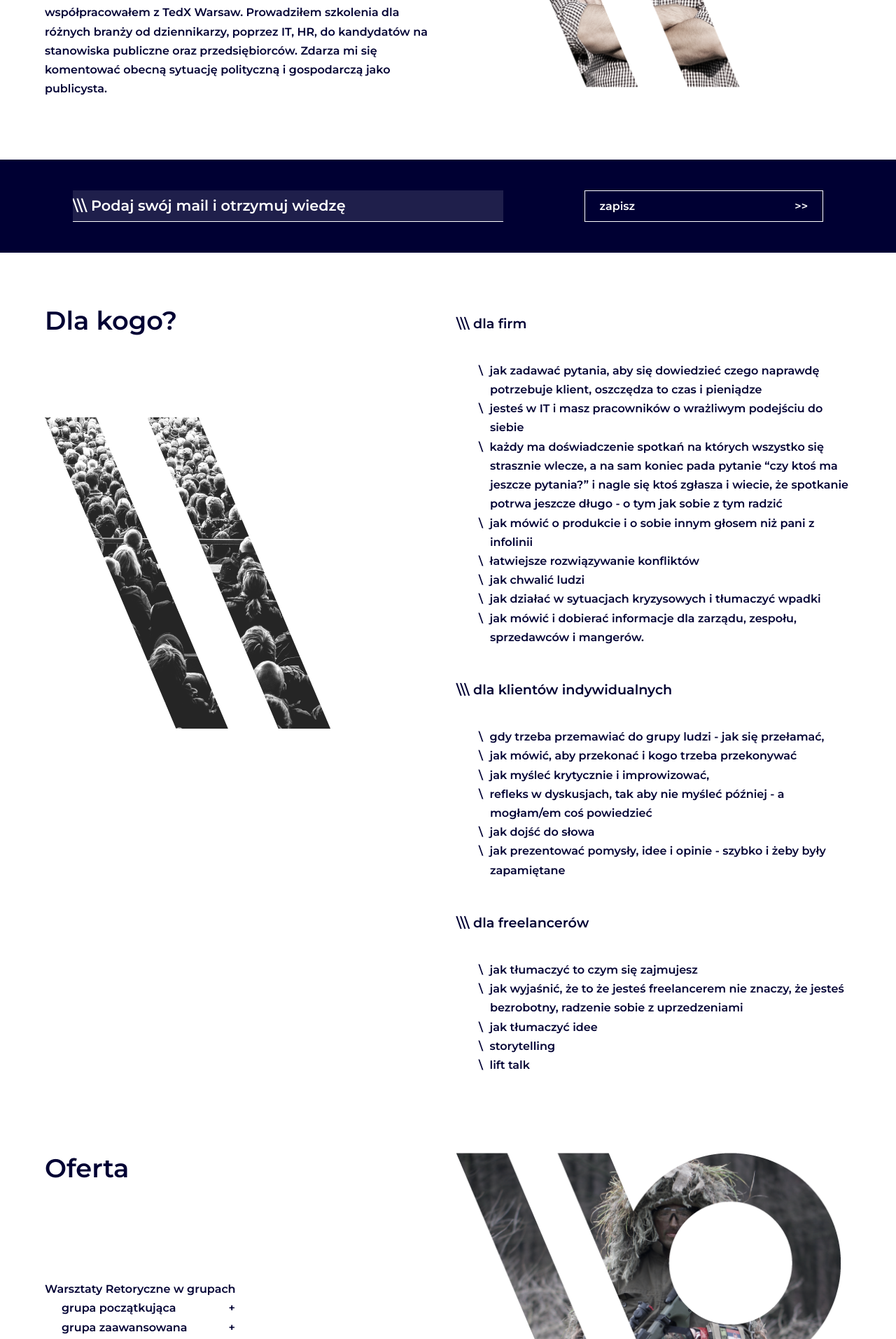
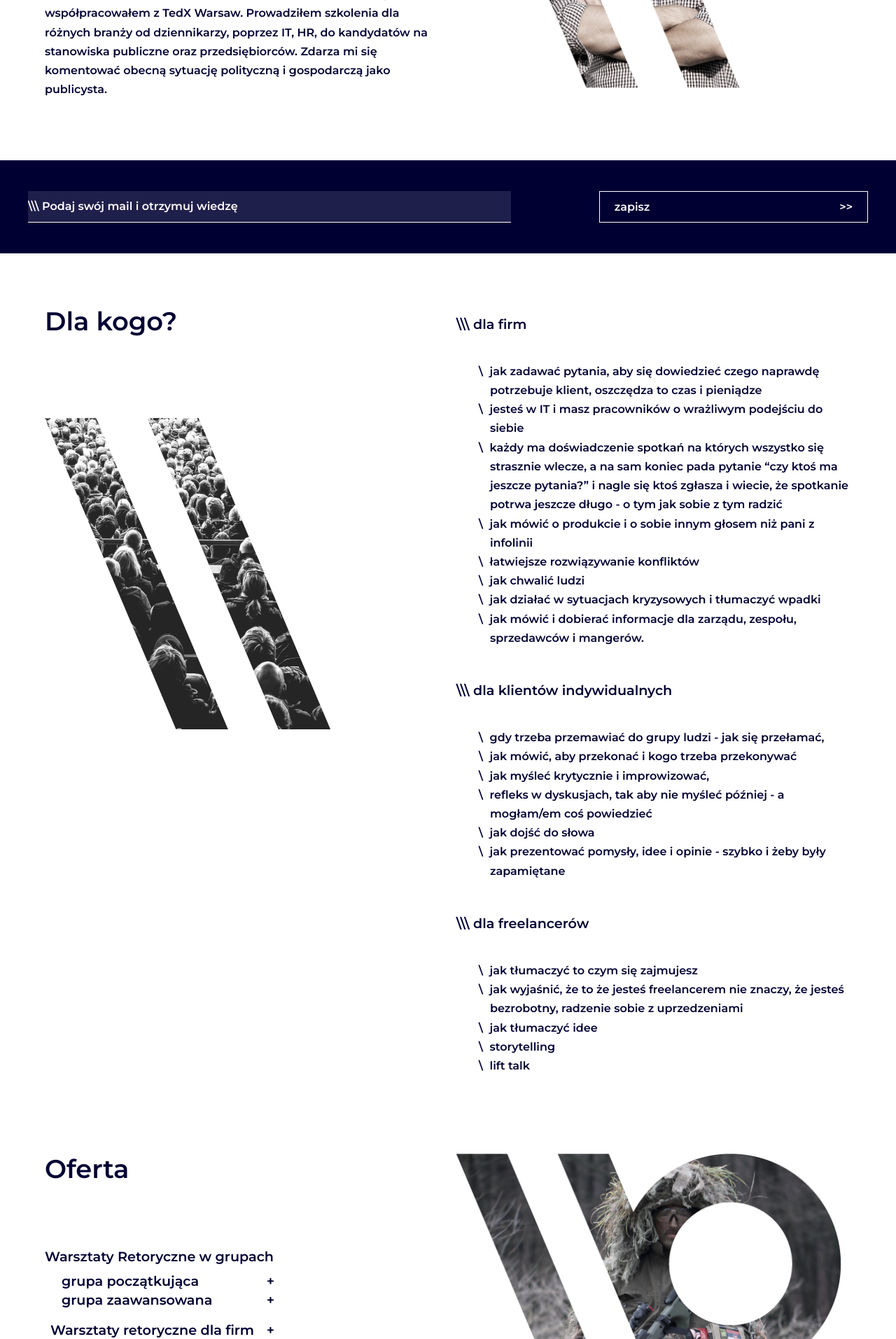
Before and after one commit to Mkomarr/WR--warsztaty-retoryczne, a PHP site: page / in a window 1280 px wide. Shown: the part 3167-5080 px from the top of the page at 70% size. Run offline with PHP 8.4, Linux system fonts and the light colour scheme.

Commit message:
format offer details & link amendments

```diff
--- a/index.html
+++ b/index.html
@@ -38,7 +38,7 @@
     <article class="workshop-art">
      <section class="wr-workshop">
             <img src="img/arrow-breadcrums.png" class="arrow-workshop arrow mobile-hidden">
-            <p class="mobile-hidden wr-calendar">>> najbliższe kursy</p>
+            <p class="mobile-hidden wr-calendar"><a href="" id="see-courses-3">>> najbliższe kursy</a></p>
             <img src="img/warsztaty-retoryczne-about.png" class="mobile-hidden img-about">
             <h2 class="h2-about">Retoryka <br />to warsztat</h2>
             <p class="p-about">Retoryka nie jest sztuką, retoryka jest Warsztatem, którego można się nauczyć. Jak się tego nauczyć? Tylko poprzez doświadczenie. Dlatego Warsztaty Retoryczne są ciągiem nowych wyzwań, nowych doświadczeń, symulacji, konfrontacji i wnikliwego feedbacku. To właśnie poprzez odpowiednie ćwiczenia pokonamy strach przed przemawianiem i publicznością, opanujemy chaos myśli w głowie, nauczymy się wygrywać dyskusje i tłumaczyć się z błędów. To właśnie ten Warsztat sprawi, że Twój głos będzie słyszany i dobrze zapamiętany.</p>
@@ -117,31 +117,31 @@
         </ul>
     </article>
 <!-- offer -->
-    <article class="offer article-set">
+    <article class="offer article-set" id="offer">
         <h2 class="h2-offer">Oferta</h2>
         <ul class="ul-offer">
-                <li>Warsztaty Retoryczne w grupach</li>
+                <li class="li-header">Warsztaty Retoryczne w grupach</li>
                  <ul class="group-lvls">
-                    <li class="collapse li-basic">grupa początkująca</li>
+                    <li class="collapse li-basic li-header">grupa początkująca</li>
                         <div class="basic-details">
+                        <p>Dla wszystkich, którzy dopiero zaczynają i mają opory z przemawianiem, jak również dla osób, które mają doświadczenie i chcą pogłębić swoją wiedzę i umiejętności w zakresie retoryki. Warsztat uczy tego jak ułożyć sobie myśli, radzić sobie ze stresem, improwizować, debatować, działać pod presją i tego jak dotrzeć do odbiorców ze swoją opinią czy przekazem. Ponadto ćwiczymy tworzenie argumentów, działanie w sytuacjach kryzysowych jak również są one uzupełnione o informacje dotyczące mowy ciała i emisji głosu. Warsztaty polegają na tworzeniu przemówień i prowadzeniu symulowanych debat, które są uzupełnione są o feedback i wskazówki co można zrobić, aby to co mówimy było bardziej. </p>
                              <p>Data: xx xx xx, godzina 18.00 <br />
                                 Miejsce: ul. Nowy Świat<br />
                                 Czas trwania: ok 2,5 h (razem 20h kursu)<br />
                                 Wielkość grupy: 4-6 osób<br />
-                                Koszt: 500 zł za cały kurs (w tym materiały oraz certyfikat). Płatność zaliczki w wysokości 100 zł.</p>
+                                Koszt: 600 zł za cały kurs (w tym materiały oraz certyfikat). Płatność zaliczki w wysokości 100 zł.</p>
                             <h3>Szczegółowy plan:</h3>
                             <p>
-                            1 spotkanie - wprowadzenie w Warsztaty / gradobicie pytań – ćwiczenie refleksu podczas przemów/ 5 minutowe przemówienia improwizowane, postawa mówcy.
-                            2 spotkanie - tworzenie zwięzłych, jednominutowych wypowiedzi przedstawiających własne zdanie/przekaz/punkt widzenia/opinię, debaty 1 na 1 – cele rozmówców oraz ćwiczenie refleksu w debatach.
-                            3 spotkanie – jak przeprosić za błąd nie przepraszając/ jak wytłumaczyć się z sytuacji kryzysowej/ tworzenie argumentu.
-                            4 spotkanie  – jak dojść do głosu w wieloosobowej debacie/ jak wejść w słowo/ jak przedstawić swoje stanowisko/ jakie są cele mówców oraz rola prowadzącego debatę.
-                            5 spotkanie – przedstawienie biznesowe - jak w 20 sekund opowiedzieć o sobie i o swoich kompetencjach/ teoria – rodzaje wypowiedzi/ praktyka - przemówienie przerywane pytaniami/ przygotowanie do dłuższej wypowiedzi eksperckiej.
-                            6 spotkanie– dobór argumentów, ich rodzaje oraz zastosowanie/ dynamiczne debaty z prowadzącym - mające na celu ćwiczenie refleksu i umiejętność szybkiego formułowania myśli/ jak odpowiedzieć na atak osobisty.
-                            7 spotkanie  – środki erystyczne - prowadzenie sporów bez względu na to, czy prawda jest po naszej stronie – teoria i przykłady/ przemówienia okolicznościowe.
-                            8 spotkanie  – środki erystyczne - metody obrony/ podsumowanie Warsztatów i wręczenie certyfikatów.
-                            </p>
+                            1 spotkanie - wprowadzenie w Warsztaty / gradobicie pytań – ćwiczenie refleksu podczas przemów/ 5 minutowe przemówienia improwizowane, postawa mówcy.</p>
+                            <p>2 spotkanie - tworzenie zwięzłych, jednominutowych wypowiedzi przedstawiających własne zdanie/przekaz/punkt widzenia/opinię, debaty 1 na 1 – cele rozmówców oraz ćwiczenie refleksu w debatach.</p>
+                            <p>3 spotkanie – jak przeprosić za błąd nie przepraszając/ jak wytłumaczyć się z sytuacji kryzysowej/ tworzenie argumentu.</p>
+                            <p>4 spotkanie  – jak dojść do głosu w wieloosobowej debacie/ jak wejść w słowo/ jak przedstawić swoje stanowisko/ jakie są cele mówców oraz rola prowadzącego debatę.</p>
+                            <p>5 spotkanie – przedstawienie biznesowe - jak w 20 sekund opowiedzieć o sobie i o swoich kompetencjach/ teoria – rodzaje wypowiedzi/ praktyka - przemówienie przerywane pytaniami/ przygotowanie do dłuższej wypowiedzi eksperckiej.</p>
+                            <p>6 spotkanie– dobór argumentów, ich rodzaje oraz zastosowanie/ dynamiczne debaty z prowadzącym - mające na celu ćwiczenie refleksu i umiejętność szybkiego formułowania myśli/ jak odpowiedzieć na atak osobisty.</p>
+                            <p>7 spotkanie  – środki erystyczne - prowadzenie sporów bez względu na to, czy prawda jest po naszej stronie – teoria i przykłady/ przemówienia okolicznościowe.</p>
+                            <p>8 spotkanie  – środki erystyczne - metody obrony/ podsumowanie Warsztatów i wręczenie certyfikatów.</p>
                         </div>
-                    <li class="collapse li-advanced">grupa zaawansowana</li>
+                    <li class="collapse li-advanced li-header">grupa zaawansowana</li>
                         <div class="advanced-details">
                             <p>Grupa zaawansowana jest przeznaczona dla osób, które ukończyły kurs podstawowy. Podczas Warsztatów skupiamy się na utrwalaniu umiejętności, merytorycznym opracowaniu tematów oraz na storytelligu, prezentacjach, negocjacjach, erystyce i improwizacji.</p>
 
@@ -151,17 +151,17 @@
                         </div>
                     <!-- <li class="collapse">grupa otwarta</li> -->
                  </ul>
-                <li class="collapse li-companies ul-short-li">Warsztaty retoryczne dla firm</li>
+                <li class="collapse li-companies ul-short-li li-header">Warsztaty retoryczne dla firm</li>
                     <div class="for-companies">
                         <p>Są to Warsztaty, których zakres tematyczny oraz rodzaj nabywanych umiejętności jest dostosowywany do potrzeb klienta biznesowego.</p>
 
                         <p>Mogą dotyczyć kwestii prezentacji idei i produktów, pomysłów, prowadzenia rozmów przez działy HR, rozbrajania “złej atmosfery”, tłumaczenia zawiłych kwestii technicznych, komunikacji korporacyjnej, prowadzenia rozmów i negocjacji, działania w sytuacjach kryzysowych, rozpoznawania intencji, rozróżniania potrzeb deklarowanych od faktycznych i wiele wiele innych. Wszystko co się mieści w zakresie komunikacji przedsiębiorstwa.</p>
                     </div>
-                <li class="collapse li-IT ul-short-li">Warsztaty retoryczne dla IT</li>
+                <li class="collapse li-IT ul-short-li li-header">Warsztaty retoryczne dla IT</li>
                     <div class="IT-details">
                         <p>Warsztaty przeznaczone osób oraz firm z branży IT, a w szczególności uwzględniające kwestie tłumaczenia zawiłych kwestii technicznych dla laików, używania mowy korzyści, prezentowana danych i trendów, prezentacji idei i pomysłów. Jak również skupiające się na komunikacji między pracownikami, rozbrajania “złej atmosfery”, komunikowania potrzeb i rozwiązań, a także przemów okolicznościowych i chwalenia. Zakres do dostosowania do potrzeb wynikających ze specyfiki i kultury pracy zamawiającego.</p>
                     </div>
-                <li class="collapse li-one-to-one ul-short-li">Warsztaty indywidualne</li>
+                <li class="collapse li-one-to-one ul-short-li li-header">Warsztaty indywidualne</li>
                     <div class="one-to-one">
                         <p>Warsztaty skierowane do osób, które potrzebują pomocy z rozwiązaniem konkretnych problemów komunikacyjnych lub potrzebujące mentoringu w zakresie przemówień i debat. Zakres jest dostosowany do indywidualnych potrzeb klienta i może on obejmować: przygotowanie do wystąpień, prezentacji, komunikacji z mediami, radzenie sobie ze stresem, analizą źródeł czy radzeniem sobie z zaistniałą sytuacją kryzysową.</p>
                     </div>
@@ -192,53 +192,53 @@
         <h2>Opinie kursantów</h2>
          <div class="carousel">
              <section class="testimonial">
-              <h3>\\\Van Anh Dam<br/>\Założycielka Fundacji Girls Code Fun</h3>
+              <h3>\\\ Van Anh Dam<br/>\ Założycielka Fundacji Girls Code Fun</h3>
               <p>Na warsztaty trafiłam przez przypadek, było to bardzo cenne doświadczenie. Możliwość ćwiczenia w praktyce wypowiedzi publicznych, konstruowania argumentów i uczestnictwa w często zażartej dyskusji, które okazały się cenne w życiu prywatnym, społecznym jak i mojej pracy. Polecam szczególnie ze względu na duże skupienie na praktycznych ćwiczeniach. Cztery gwiazdki, piąta jak prowadzący będzie wyraźniej pisał na tablicy 🤪😁</p>
               <img src="img/Van-Anh-Dam.jpg" class="mobile-hidden" />
           </section>
           <section class="testimonial">
-              <h3>\\\Aleksander Foks<br/>\Social Media & Content Marketing & New Business experienced</h3>
+              <h3>\\\ Aleksander Foks<br/>\ Social Media & Content Marketing & New Business experienced</h3>
               <p>Polecam warsztaty prowadzone przez Dominika! Sama praktyka, indywidualne podejście, brak pustego kołczowania, półśrodków ("złóż rączki do piramidki i jakoś to będzie") czy "szkolenia dla samego szkolenia się". Poza benefitami czysto merytorycznymi, dyskusje prowadzone na WR poszerzają horyzonty i zabijają ćwieka, w pozytywnym tego słowa znaczeniu.</p>
               <img src="img/Aleksander-Foks.jpg" class="mobile-hidden" />
           </section>
           <section class="testimonial">
-              <h3>\\\Maciej Prostko<br />\Sędzia Trybunału Stanu, radca prawny</h3>
+              <h3>\\\ Maciej Prostko<br />\ Sędzia Trybunału Stanu, radca prawny</h3>
               <p>Doskonały prowadzący, nieszablonowe podejście do tematu, wyjątkowa atmosfera. Zdecydowanie najlepsze tego typu zajęcia w jakich uczestniczyłem! Przydaje mi się w codziennej pracy, a w szczególności w momencie prowadzenia przesłuchań oraz mów końcowych.</p>
               <img src="img/Maciej-Prostko.jpg" class="mobile-hidden"/>
           </section>
           <section class="testimonial">
-              <h3>\\\Rafał Momot<br/>\były wiceprezes LOT AMS, IMS Polska</h3>
+              <h3>\\\ Rafał Momot<br/>\ były wiceprezes LOT AMS, IMS Polska</h3>
               <p>Zajęcia prowadzone są na wysokim poziomie profesjonalnym oraz w bardzo praktyczny sposób. Spędzony tam czas to ciągłe ćwiczenia, którym towarzyszy wsparcie i feedback od prowadzącego. Poza zdobyciem w bardzo komfortowy sposób cennych umiejętności, można również rozwijać swoje inne obszary czy też szerzej spojrzeć na swój dotychczasowy sposób komunikacji.</p>
               <img src="img/Rafal-Momot.jpg" class="mobile-hidden" />
           </section>
           <section class="testimonial">
-              <h3>\\\Paweł Mańkowski<br/>\broker ubezpieczeniowy Benefit Solution Sp. z o.o.</h3>
+              <h3>\\\ Paweł Mańkowski<br/>\ broker ubezpieczeniowy Benefit Solution Sp. z o.o.</h3>
               <p class="short-testimonial">Warsztaty wzmocniły moje kompetencje z negocjacji, nauczyłem się kontrolować stres podczas prezentacji biznesowych, a jako bonus – dzięki kursowi potrafię przepraszać bez przepraszania. Polecam!</p>
               <img src="img/Pawel-Mankowski.jpg" class="mobile-hidden" />
           </section>
           <section class="testimonial">
-              <h3>\\\Paweł Ernst<br />\Prezes Korporacji Akademickiej Aquilonia</h3>
+              <h3>\\\ Paweł Ernst<br />\ Prezes Korporacji Akademickiej Aquilonia</h3>
               <p class="short-testimonial">Pierwsze szlify w dyskusjach i przemówieniach zdobywałem właśnie tutaj i uważam, że to były najlepiej zainwestowane pieniądze we własny rozwój.</p>
               <img src="img/Paweł-Ernst.jpg" class="mobile-hidden" />
           </section>
           <section class="testimonial">
-            <h3>\\\Natalia Kamińska<br/>\XXX XXX</h3>
+            <h3>\\\ Natalia Kamińska<br/>\ XXX XXX</h3>
             <p>Lorem ipsum dolor sit amet, consectetur adipiscing elit, sed do eiusmod tempor incididunt ut labore et dolore magna aliqua. Ut enim ad minim veniam, quis nostrud exercitation ullamco laboris nisi ut aliquip ex ea commodo consequat. Duis aute irure dolor in reprehenderit in voluptate velit esse cillum dolore eu fugiat nulla pariatur.</p>
             <img src="img/Natalia-Kaminska.jpg" class="mobile-hidden" />
         </section>
           <section class="testimonial">
-              <h3>\\\Paweł Soproniuk<br />\Partner Neuron PR, jeden z „50 najbardziej kreatywnych w biznesie”.</h3>
+              <h3>\\\ Paweł Soproniuk<br />\ Partner Neuron PR, jeden z „50 najbardziej kreatywnych w biznesie”.</h3>
               <p>Kurs retoryki prowadzony przez Dominika oceniam bardzo wysoko. Od ponad 15 lat zajmuję się zawodowo komunikacją (zarządzam agencją PR) i kwestie prawidłowej argumentacji i prezentacji własnych poglądów nie są mi zupełnie obce, niemniej zajęcia bardzo porządkują wiedzę i opierają się niemal w całości o zajęcia warsztatowe. Dostajesz wiedzę i ćwiczysz umiejętności w przyjaznej atmosferze. Zdecydowanie polecam!
               </p>
               <img src="img/Pawel-Soproniuk.jpg" class="mobile-hidden" />
           </section>
           <section class="testimonial">
-              <h3>\\\Piotr Jakubiak<br/>\Senior Associate BI Consultant at Microstrategy</h3>
+              <h3>\\\ Piotr Jakubiak<br/>\ Senior Associate BI Consultant at Microstrategy</h3>
               <p>WR to doskonały sposób na poprawę swoich umiejętności w zakresie wystąpień publicznych, organizację myśli pod presją czasu/publiki i zyskanie doświadczenia w dyskusjach lub debatach. Zajęcia pokazują, że retoryka nie jest umiejętnością wrodzoną, tylko czymś, co można wyćwiczyć systematycznym treningiem. Zdecydowanie polecam każdemu, nie tylko w celach zawodowych, ale również jako po prostu świetną rozrywkę.</p>
               <img src="img/Piotr-Jakubiak.jpg" class="mobile-hidden" />
           </section>
           <section class="testimonial">
-            <h3>\\\Marta Komar<br/>\Digital Marketing & E-commerce Manager</h3>
+            <h3>\\\ Marta Komar<br/>\ Digital Marketing & E-commerce Manager</h3>
             <p class="short-testimonial">Warsztaty Retoryczne to świetna okazja do przetrenowania wszelkiego rodzaju wystąpień publicznych w kontrolowanych i komfortowych warunkach. Każde zajęcia to maksymalna dawka praktycznego treningu z optymalną ilością wiedzy oraz konkretnym feedbackiem.</p>
             <img src="img/Marta-Komar.jpg" class="mobile-hidden" />
         </section>
@@ -263,7 +263,9 @@
                 <input type="text" placeholder="adres e-mail"/>
                 <input type="text" placeholder="temat"/>
                 <textarea type="text" placeholder="treść wiadomości" rows="5"></textarea>
-                <button class="send">Wyślij</button>
+                <button class="button">
+                    <span>Wyślij</span>
+                    <span>></span></button>
             </form>
         </section>
     </article>
--- a/main.css
+++ b/main.css
@@ -288,7 +288,6 @@ h3 {
     background-color: #1f1f4b;
     padding: .5rem 0;
     color: white;
-    font-size: 1.3rem;
     border-bottom: 1px solid white;
 }
 
@@ -330,12 +329,16 @@ h3 {
     list-style-type: none;
 }
 
+.offer ul li.li-header {
+    font-size: 1.2rem;
+}
+
 .offer ul .group-lvls {
-    margin: 0 0 0 1rem;;
+    margin: .5rem 0 1rem 1rem;
 }
 
 .offer ul li.collapse {
-    max-width: 16.5rem;
+    max-width: 20rem;
     position: relative;
     padding: 0 .5rem;
 }
@@ -358,7 +361,7 @@ h3 {
 }
 
 .offer ul li.ul-short-li {
-    max-width: 17.5rem;
+    max-width: 21rem;
 }
 /* ----- details ----- */
 
@@ -688,7 +695,7 @@ nav {
 
 .workshop-content, .newsletter-desktop, .sign-in {
     width: 100%;
-    max-width: 70rem;
+    max-width: 75rem;
     display: grid;
     grid-template-columns: repeat(12, 1fr);
     grid-gap: 24px;
@@ -697,6 +704,11 @@ nav {
     text-align: left;
     margin: 0 auto;
 }
+
+.newsletter-desktop {
+    padding: 2.7rem 0;
+}
+
 .recent-courses {
     grid-column: 1 / 8;
     grid-row: 1;
@@ -859,7 +871,8 @@ nav {
 
 .img-offer {
     grid-column: 7 / 13;
-    grid-row: 1 / 4;
+    grid-row: 1 / 5;
+    align-self: flex-start;
 }
 
 .sign-in {
--- a/main.js
+++ b/main.js
@@ -29,7 +29,7 @@ $().ready (function () {
 
 	$('#kursy-nav').click (function (event){
 		event.preventDefault();
-		let goTop = $('#kursy').offset().top-150;
+		let goTop = $('#offer').offset().top-150;
 		$("html, body").animate({
 			scrollTop: goTop
 		}, 500);
@@ -89,6 +89,15 @@ $().ready (function () {
 	$('#see-courses-2').click (function (event){
 		event.preventDefault();
 		let goTop = $('#kursy').offset().top-150;
+		$("html, body").animate({
+			scrollTop: goTop
+		}, 500);
+	});
+
+	//link najbliższe kursy
+	$('#see-courses-3').click (function (event){
+		event.preventDefault();
+		let goTop = $('#offer').offset().top-150;
 		$("html, body").animate({
 			scrollTop: goTop
 		}, 500);
```
Also changed, not shown: other parts of main.css (+23 -9 lines).
